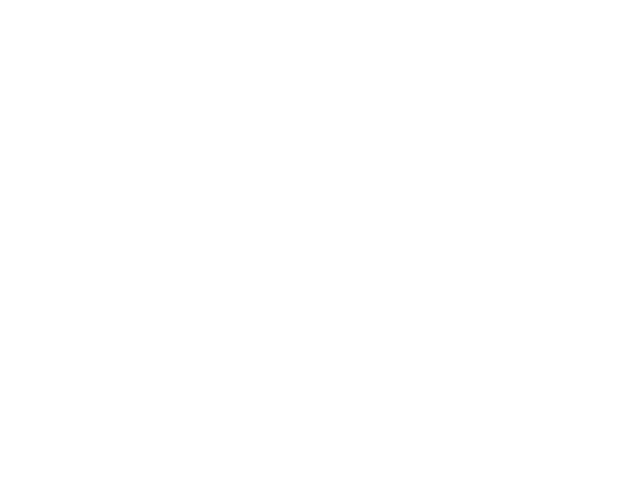
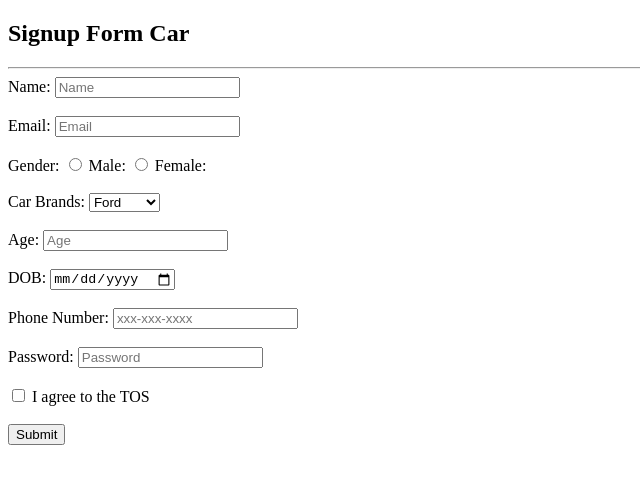
Before and after one commit to acciojob/signup-form-car-ashishbhartii, a website: page main.html in a window 1280 px wide. Shown: the whole page, without its empty margins (0-640 px from the left). Drawn offline with Linux system fonts and the light colour scheme.

Commit message:
created a submission

```diff
--- a/main.html
+++ b/main.html
@@ -8,6 +8,52 @@
 
 <body>
 	<!-- the entire body must be written by student -->
+	<h2>Signup Form Car</h2>
+	<hr>
+	<form method="POST">
+		<label for="name">Name: </label>
+		<input type="text" id="name" placeholder="Name" required><br><br>
+
+		<label for="name">Email: </label>
+		<input type="email" id="email" placeholder="Email" required><br><br>
+
+		<label>Gender:</label>
+
+		<input type="radio" id="gender_m" name="gender" required>
+		<label for="gender_m">Male: </label>
+
+
+		<input type="radio" id="gender_f" name="gender"  required>
+		<label for="gender_f">Female: </label><br><br>
+
+		<label>Car Brands:</label>
+		<select palceholder="--Please choose an option--">
+			<option>Ford</option>
+			<option>Hyundai</option>
+			<option>Fiat</option>
+			<option>Tata</option>
+		</select><br><br>
+
+		<label for="age">Age: </label>
+		<input type="number" id="age" placeholder="Age" required><br><br>
+
+		<label for="dob">DOB: </label>
+		<input type="date" id="dob" required><br><br>
+
+		<label for="tel">Phone Number: </label>
+		<input type="tel" id="tel" placeholder="xxx-xxx-xxxx"><br><br>
+
+		<label for="password">Password: </label>
+		<input type="password" id="password" placeholder="Password" required><br><br>
+
+
+		<input type="checkbox" id="tos" required>
+		<label for="tos">I agree to the TOS</label><br><br>
+
+
+
+		<input type="submit" id="submit">
+	</form>
     <script type="text/javascript" src="./script.js">
 </script>
 
```
